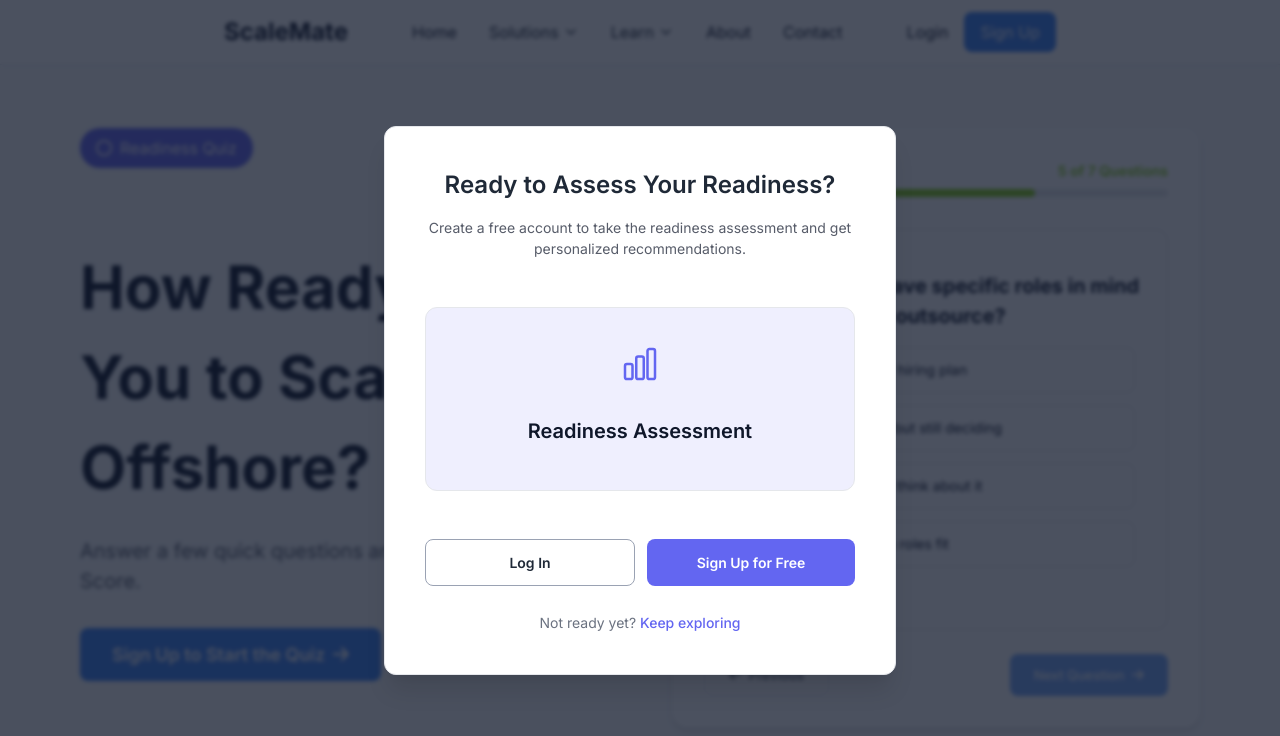
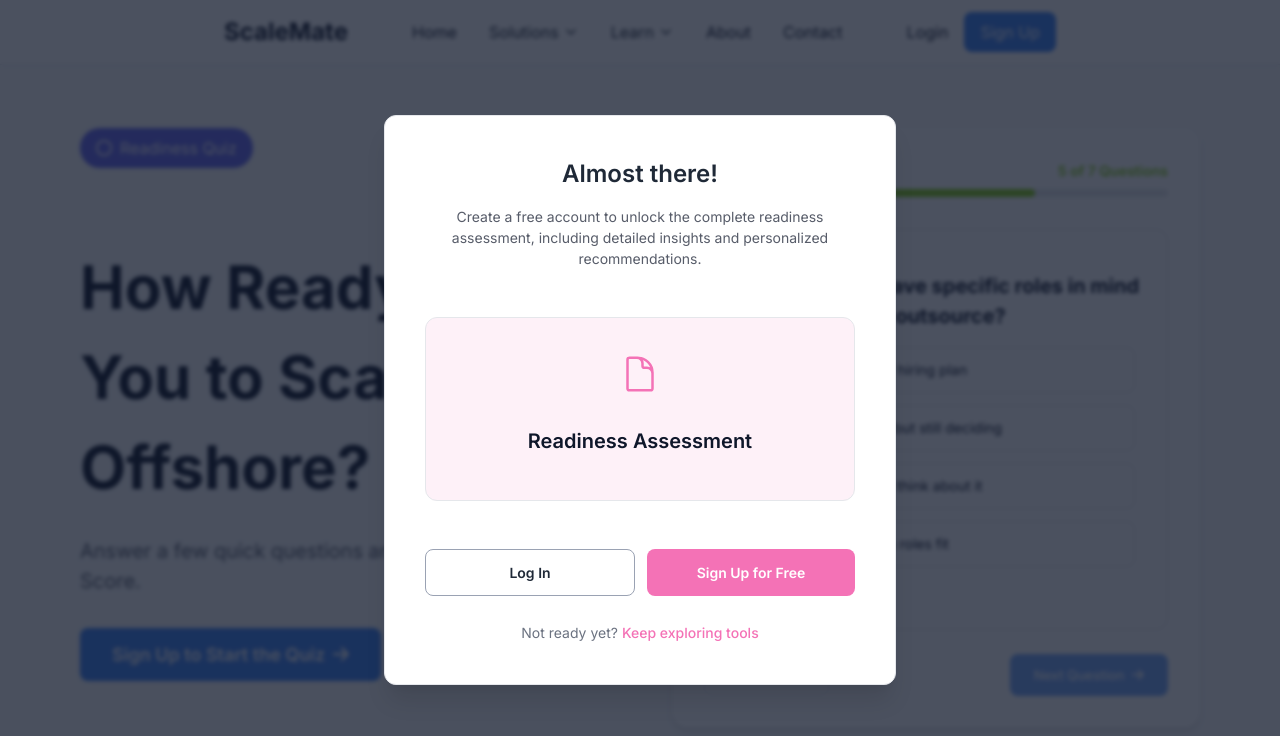
Before and after one commit to shoreagents/ScaleMate-2025, a Next.js app: page /readiness/components/HeroSection in a window 1280 px wide. Both pictures are taken after a click on the button "Sign Up to Start the Quiz". Shown: the top 736 px of the page. Built offline with nearby package versions, Linux system fonts and the light colour scheme.

Commit message:
fix refgresh

```diff
--- a/src/components/courses/CoursesAuthModal.tsx
+++ b/src/components/courses/CoursesAuthModal.tsx
@@ -241,9 +241,9 @@ export const CoursesAuthModal: React.FC<CoursesAuthModalProps> = ({ isOpen, onCl
         });
 
         // Call onAuthSuccess if provided
-        if (onAuthSuccess) {
-          onAuthSuccess();
-        }
+    if (onAuthSuccess) {
+      onAuthSuccess();
+    }
       }
     }
   }, [router.isReady, onAuthSuccess]);
--- a/src/components/readiness/ReadinessAuthModal.tsx
+++ b/src/components/readiness/ReadinessAuthModal.tsx
@@ -1,7 +1,7 @@
 import React, { useState, useEffect } from 'react';
 import styled from 'styled-components';
 import { Modal } from '../ui/Modal';
-import { ChartBarIcon } from '@heroicons/react/24/outline';
+import { DocumentIcon } from '@heroicons/react/24/outline';
 import SignUpForm from '../auth/SignUpForm';
 import AuthForm from '../auth/AuthForm';
 import { FontAwesomeIcon } from '@fortawesome/react-fontawesome';
@@ -63,7 +63,7 @@ const Description = styled.p`
 
 const IconContainer = styled.div`
   width: 100%;
-  background-color: rgba(99, 102, 241, 0.1);
+  background-color: rgba(244, 114, 182, 0.1);
   border-radius: 0.75rem;
   padding: 1.5rem;
   margin-bottom: 3rem;
@@ -78,7 +78,7 @@ const IconWrapper = styled.div`
   display: flex;
   align-items: center;
   justify-content: center;
-  color: #6366F1;
+  color: #F472B6;
 
   @media (min-width: 640px) {
     width: 4rem;
@@ -115,7 +115,7 @@ const ButtonContainer = styled.div`
 
 const SignUpButton = styled.button`
   flex: 1;
-  background: #6366F1;
+  background: #F472B6;
   color: white;
   padding: 0.875rem;
   border-radius: 8px;
@@ -131,7 +131,7 @@ const SignUpButton = styled.button`
   }
 
   &:hover {
-    background: #4F46E5;
+    background: #EC4899;
   }
 
   &:active {
@@ -177,7 +177,7 @@ const LoginButton = styled.button`
 `;
 
 const BackButton = styled.button`
-  color: #6366F1;
+  color: #F472B6;
   background: none;
   border: none;
   cursor: pointer;
@@ -194,10 +194,10 @@ const BackButton = styled.button`
 
   @media (min-width: 640px) {
     margin-top: 1rem;
+  }
 
   &:hover {
-      color: #4F46E5;
-    }
+    color: #EC4899;
   }
 `;
 
@@ -212,13 +212,13 @@ const ExploreContainer = styled.div`
 `;
 
 const ExploreLink = styled.a`
-  color: #6366F1;
+  color: #F472B6;
   font-weight: 500;
   font-size: 0.875rem;
   text-decoration: none;
   transition: color 0.2s ease;
   &:hover {
-    color: #4F46E5;
+    color: #EC4899;
   }
 `;
 
@@ -234,7 +234,7 @@ export const ReadinessAuthModal = ({ isOpen, onClose, onAuthSuccess }: Readiness
       const fromParam = urlParams.get('from');
 
       if (fromParam === 'readiness-modal') {
-        // Remove the parameters from the URL without refreshing
+        // Remove the parameters from the URL
         const newUrl = window.location.pathname;
         router.replace(newUrl, undefined, {
           shallow: true,
@@ -341,14 +341,15 @@ export const ReadinessAuthModal = ({ isOpen, onClose, onAuthSuccess }: Readiness
       default:
         return (
           <>
-            <Title>Ready to Assess Your Readiness?</Title>
+            <Title>Almost there!</Title>
+
             <Description>
-              Create a free account to take the readiness assessment and get personalized recommendations.
+              Create a free account to unlock the complete readiness assessment, including detailed insights and personalized recommendations.
             </Description>
 
             <IconContainer>
               <IconWrapper>
-                <ChartBarIcon style={{ width: '2.5rem', height: '2.5rem' }} />
+                <DocumentIcon style={{ width: '2.5rem', height: '2.5rem' }} />
               </IconWrapper>
               <IconText>Readiness Assessment</IconText>
             </IconContainer>
@@ -366,7 +367,7 @@ export const ReadinessAuthModal = ({ isOpen, onClose, onAuthSuccess }: Readiness
             <ExploreContainer>
               <ExploreText>Not ready yet?</ExploreText>
               <ExploreLink href="#" onClick={(e) => { e.preventDefault(); handleClose(); }}>
-                Keep exploring
+                Keep exploring tools
               </ExploreLink>
             </ExploreContainer>
           </>
--- a/src/pages/resources/components/ResourceContent.tsx
+++ b/src/pages/resources/components/ResourceContent.tsx
@@ -250,8 +250,8 @@ export default function ResourceContent() {
 
   const handleAuthSuccess = () => {
     setIsAuthModalOpen(false);
-    // Refresh the page to show personalized content
-    window.location.reload();
+    // Update UI state to reflect authenticated user
+    // No page refresh needed as useAuth hook will update automatically
   };
 
   return (
--- a/src/pages/tools/components/FinalCTA.tsx
+++ b/src/pages/tools/components/FinalCTA.tsx
@@ -115,8 +115,9 @@ export default function FinalCTA() {
   };
 
   const handleAuthSuccess = () => {
-    // Refresh the page or update the UI to show personalized content
-    window.location.reload();
+    setIsAuthModalOpen(false);
+    // Update UI state to reflect authenticated user
+    // No page refresh needed as useAuth hook will update automatically
   };
 
   return (
```
Lines whose indentation alone changed are shown as unchanged.
